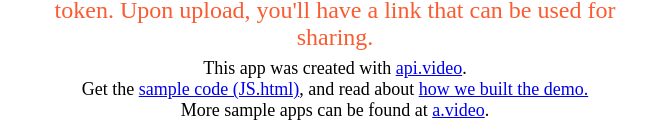
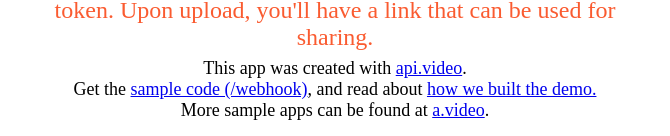
Before and after one commit to apivideo/upload.a.video, a website: page public/webhook/index.html in a window 1280 px wide. Shown: the part 862-998 px from the top of the page, without its empty margins (305-975 px from the left). Drawn offline with Linux system fonts and the light colour scheme.

Commit message:
updated otehr apps to show this demo

```diff
--- a/public/webhook/index.html
+++ b/public/webhook/index.html
@@ -51,7 +51,7 @@
 	</div>
 	<div id="footer">
 		This app was created with <a href="https://api.video">api.video</a>.<br/>
-		Get the <a href="https://github.com/apivideo/uploadavideoApps">sample code (JS.html)</a>, and read about <a href="https://a.video/works/new-video-uploader-javascript-library">how we built the demo.</a><br/>
+		Get the <a href="https://github.com/apivideo/uploadavideoApps">sample code (/webhook)</a>, and read about <a href="https://a.video/works/new-video-uploader-javascript-library">how we built the demo.</a><br/>
 		More sample apps can be found at <a href="https://a.video">a.video</a>.
 
 	</div>
--- a/src/index.js
+++ b/src/index.js
@@ -59,9 +59,9 @@
 
 
 app.post('/webhook',(req,res) =>{
-	console.log("body" ,req.body);
+///	console.log("body" ,req.body);
 	var reqBody = JSON.parse(req.body);
-	console.log("reqBody",reqBody);
+///	console.log("reqBody",reqBody);
 	//video uploaded -but check to see if the
 	var videoId = reqBody.videoId;
 	var videoQuality  = reqBody.quality;
```
